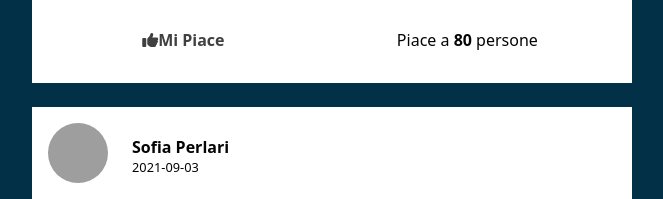
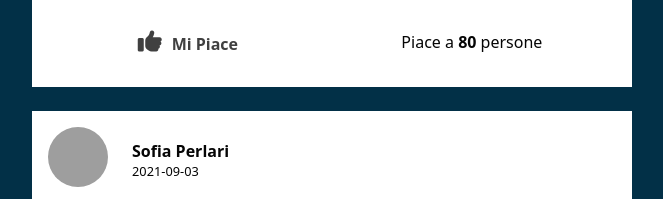
Before and after one commit to marcocampisi/js-social-posts, a plain HTML site: page index.html in a window 1280 px wide. Shown: the part 587-786 px from the top of the page, 308-971 px from the left. Drawn offline with Linux system fonts and the light colour scheme; grey boxes are pictures that could not be loaded.

Commit message:
Fix style

```diff
--- a/css/style.css
+++ b/css/style.css
@@ -111,7 +111,7 @@ h1 {
     color: #404040;
 }
 
-.like-button:not(.like-button--liked):hover {
+.like-button:not(.liked):hover {
     background-color: #e3e3e3
 }
 
@@ -119,9 +119,9 @@ h1 {
     font-weight: bold;
 }
 
-.like-button--liked {
-    color: #0CD977;
-    cursor: default;
+.like-button__icon {
+    font-size: 1.5em;
+    margin-right: 10px;
 }
 
 .liked {
```
